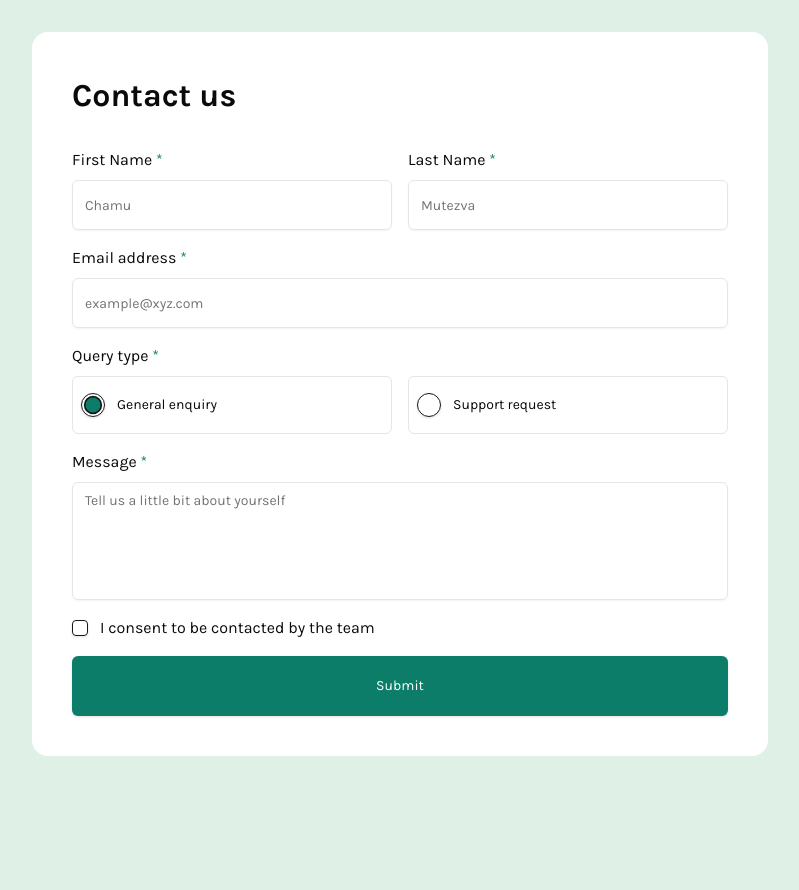
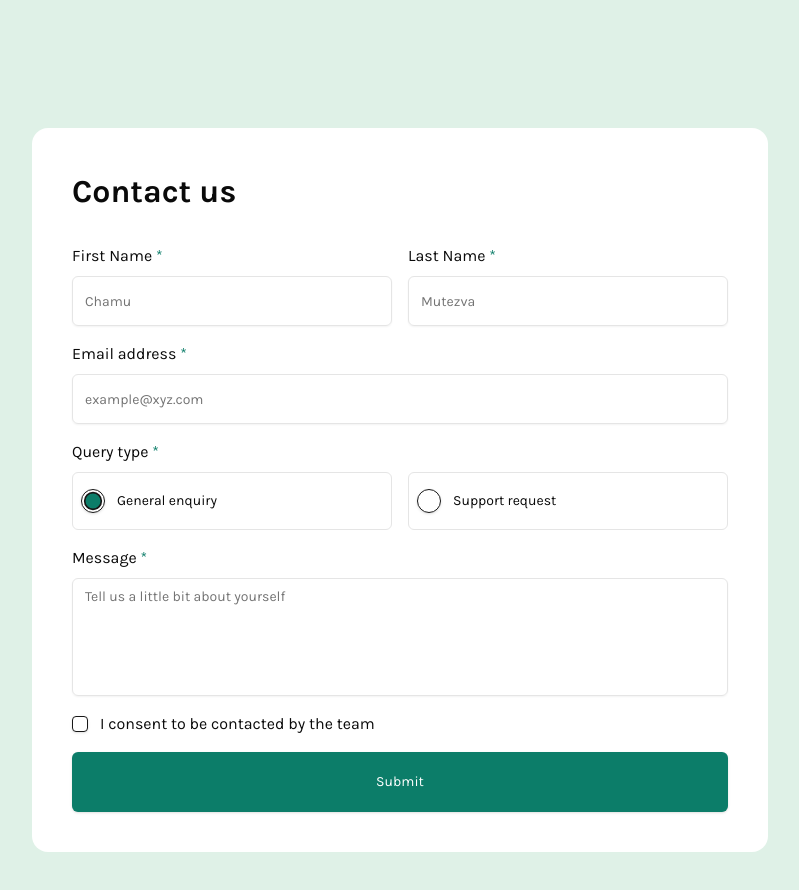
Before and after one commit to ChamuMutezva/contact-form, a Next.js app: page / in a window 1280 px wide. Shown: the top 890 px of the page, without its empty margins (240-1039 px from the left). Before the commit the page ends 800 px from the top, so only its background shows below. Built offline with nearby package versions, Linux system fonts and the light colour scheme.

Commit message:
update: increased padding to match design

```diff
--- a/src/app/layout.tsx
+++ b/src/app/layout.tsx
@@ -15,7 +15,7 @@ export default function RootLayout({
     return (
         <html lang="en">
             <body
-                className={`${karlaSans.className} flex justify-center items-center px-4 py-8 sm:px-10 antialiased bg-[hsl(var(--green-200))]`}
+                className={`${karlaSans.className} flex justify-center items-center px-4 py-8 sm:px-10 sm:py-32 antialiased bg-[hsl(var(--green-200))]`}
             >
                 {children}
             </body>
--- a/src/app/page.tsx
+++ b/src/app/page.tsx
@@ -26,17 +26,17 @@ import { Toaster } from "@/components/ui/toaster";
 const FormSchema = z.object({
     firstName: z.string().min(2, {
         message: "First name must be at least 2 characters.",
-    }),
+    }).trim(),
     lastName: z.string().min(2, {
         message: "Last name must be at least 2 characters.",
-    }),
-    email: z.string().email(),
+    }).trim(),
+    email: z.string().email().trim(),
     type: z.enum(["general", "support"], {
         required_error: "You need to select a notification type.",
     }),
     message: z.string().min(20, {
         message: "Message must be at least 20 characters.",
-    }),
+    }).trim(),
     consent: z
         .boolean({
             required_error: "You must agree to be contacted.",
```
